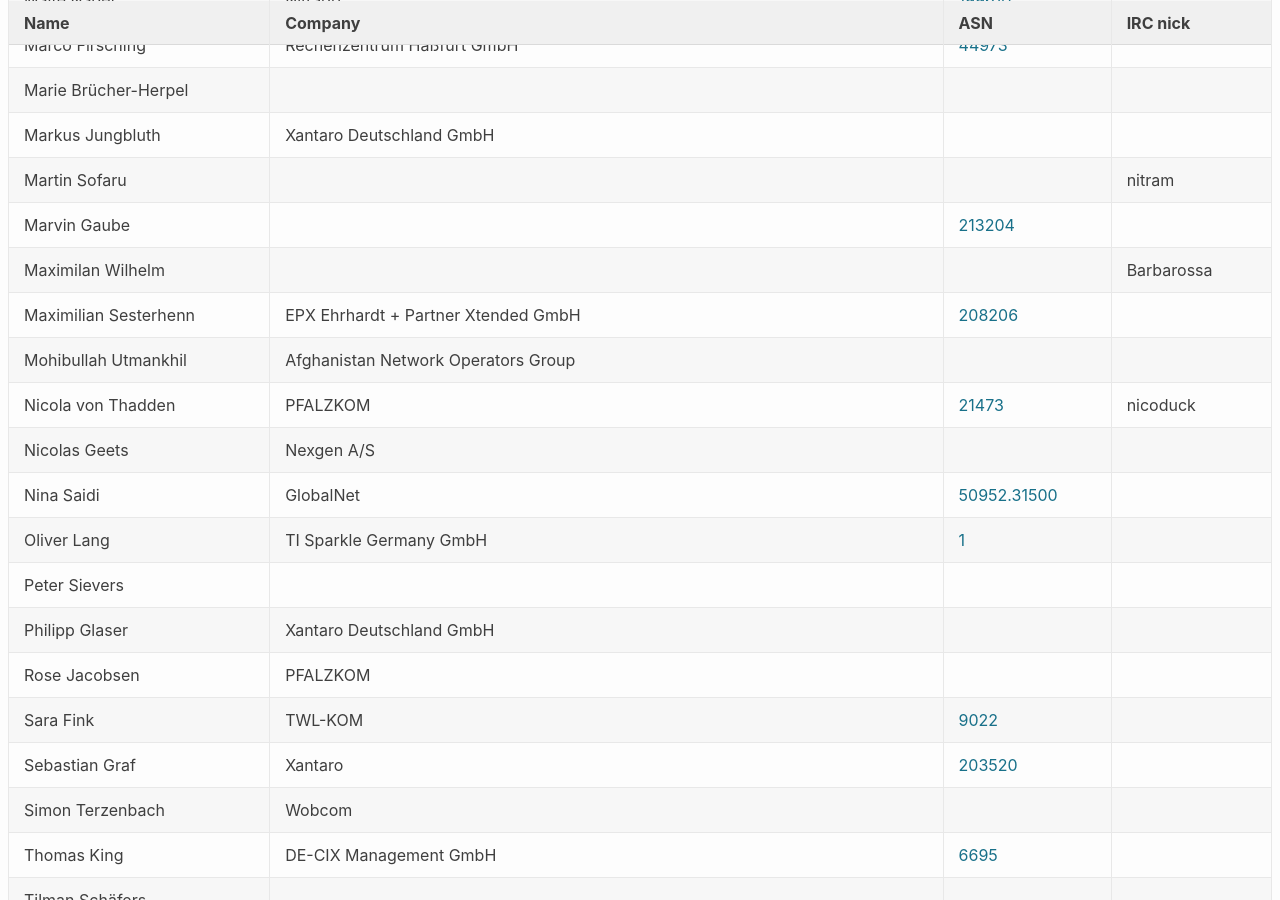
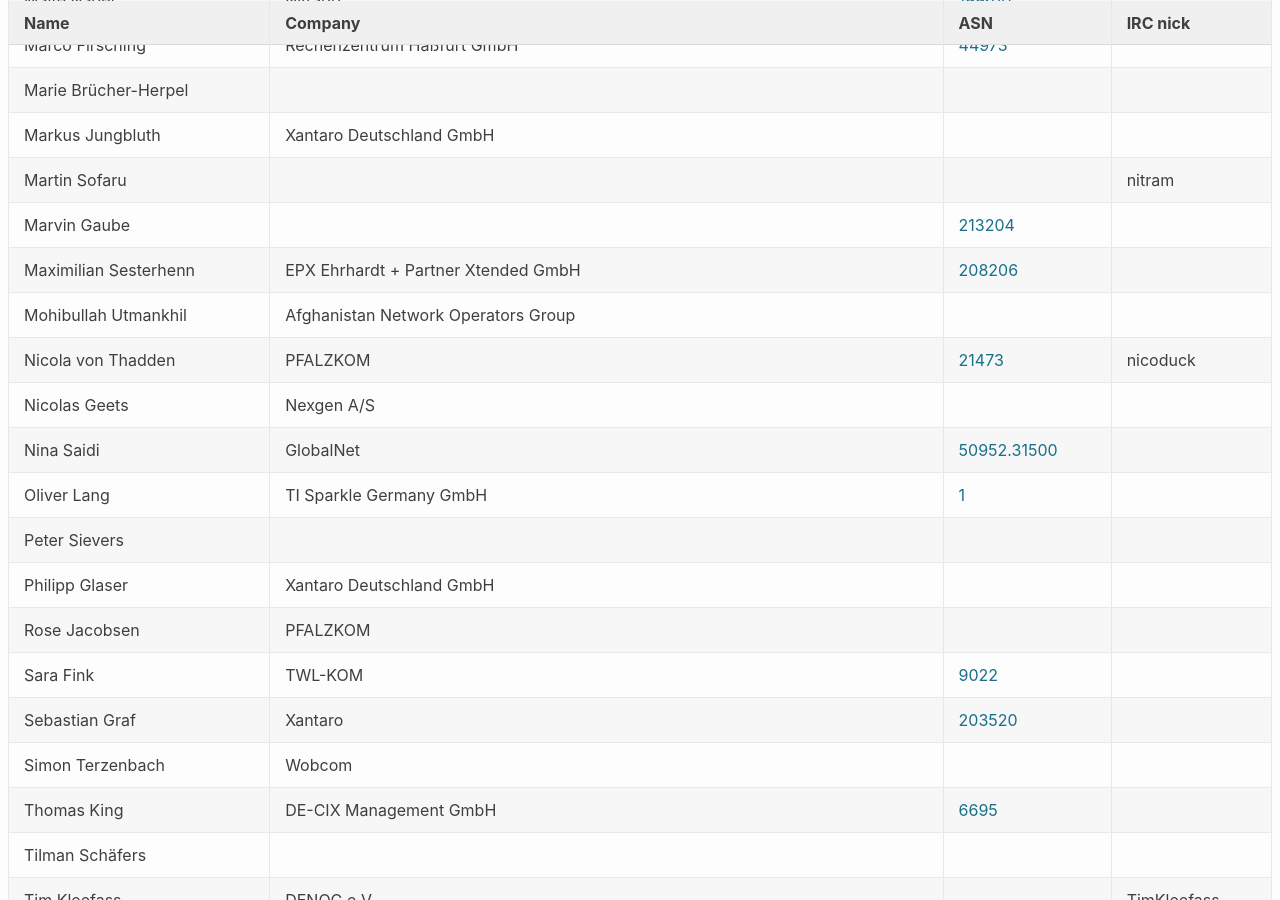
Before and after one commit to denog/pretix-attendeelist, a Jekyll site: the page built from denogmeetup24-01/index.markdown, in a window 1280 px wide and 900 px high, scrolled down 1111 px. Built offline with Jekyll 4.4.1, drawn with Linux system fonts in a browser that asks for light colours.

Commit message:
Latest data: Mon Feb  5 18:10:39 UTC 2024

```diff
--- a/_data/attendees_denogmeetup24-01.json
+++ b/_data/attendees_denogmeetup24-01.json
@@ -174,12 +174,6 @@
     "asn": "213204"
   },
   {
-    "name": "Maximilan Wilhelm",
-    "company": null,
-    "irc": "Barbarossa",
-    "asn": null
-  },
-  {
     "name": "Maximilian Sesterhenn",
     "company": "EPX Ehrhardt + Partner Xtended GmbH",
     "irc": null,
```
